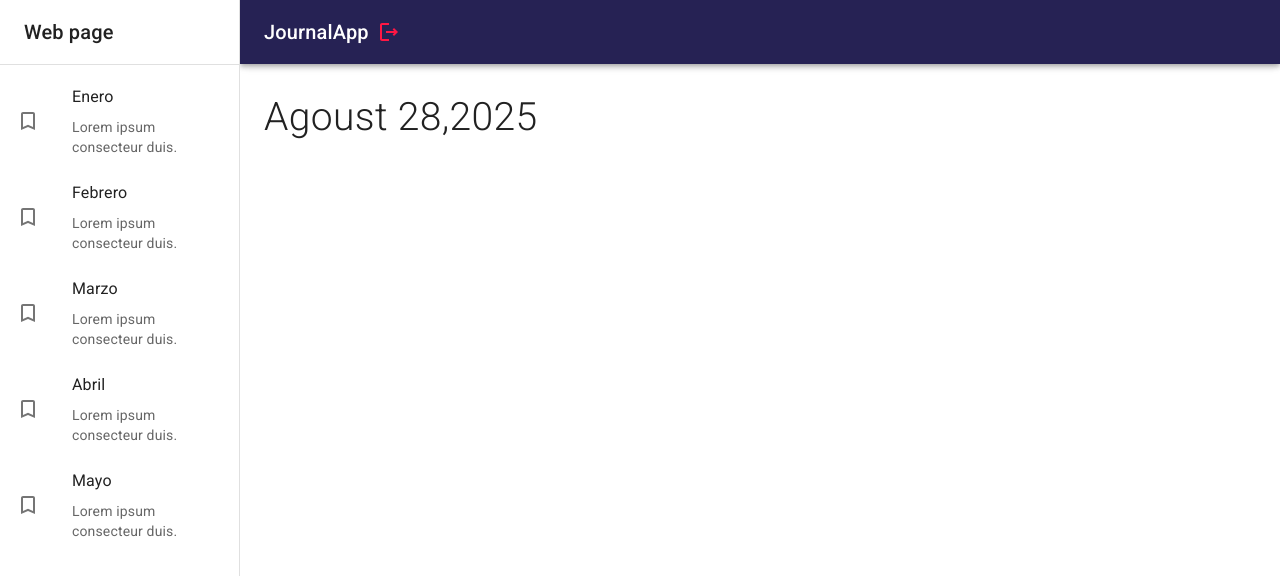
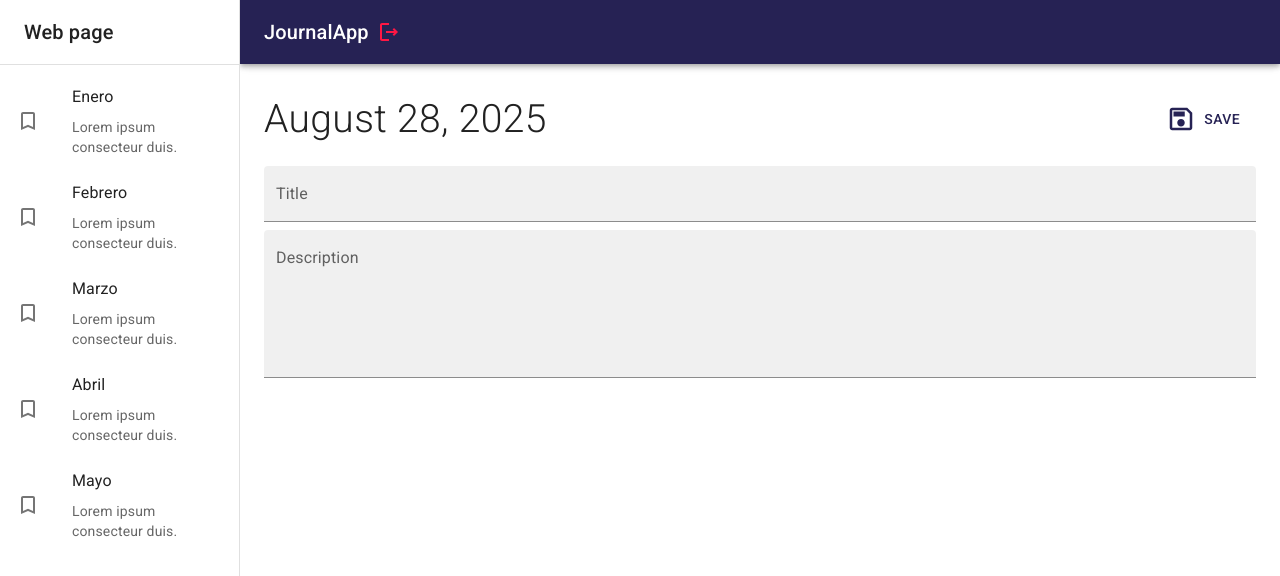
Before and after one commit to gabogara/JournalApp, a React (Vite) app in the folder journal-app/: page / in a window 1280 px wide. Shown: the top 576 px of the page. Built offline with nearby package versions, Linux system fonts and the light colour scheme.

Commit message:
I have improve the NoteView version

```diff
--- a/journal-app/src/journal/views/NoteView.jsx
+++ b/journal-app/src/journal/views/NoteView.jsx
@@ -1,12 +1,49 @@
-import {Grid, Typography } from '@mui/material';
+import { SaveOutlined } from '@mui/icons-material';
+import { Button, Grid, TextField, Typography } from '@mui/material';
 
 export const NoteView = () => {
   return (
-    <Grid container direction='row' justifyContent='space-between' sx={{ mb: 1 }}>
-        <Grid item >
-            <Typography fontSize={ 39 }  fontWeight='light'> Agoust 28,2025</Typography>
-        </Grid>
+    <Grid container direction='column' sx={{ mb: 1 }}>
 
+      {/* Header: Fecha y Botón */}
+      <Grid
+        container
+        direction='row'
+        justifyContent='space-between'
+        alignItems='center'
+        sx={{ mb: 2 }}
+      >
+        <Typography fontSize={39} fontWeight='light'>
+          August 28, 2025
+        </Typography>
+
+        <Button color='primary' sx={{ padding: 2 }}>
+          <SaveOutlined sx={{ fontSize: 30, mr: 1 }} />
+          Save
+        </Button>
+      </Grid>
+
+      {/* Campos de texto */}
+      <Grid container direction="column">
+        <TextField
+          type='text'
+          variant='filled'
+          fullWidth
+          placeholder='Enter a title'
+          label='Title'
+          sx={{ border: 'none', mb: 1 }}
+        />
+
+        <TextField
+          type='text'
+          variant='filled'
+          fullWidth
+          multiline
+          placeholder="What's going on today?"
+          label='Description'
+          minRows={5}
+        />
+      </Grid>
     </Grid>
-  )
-}
+  );
+};
```
